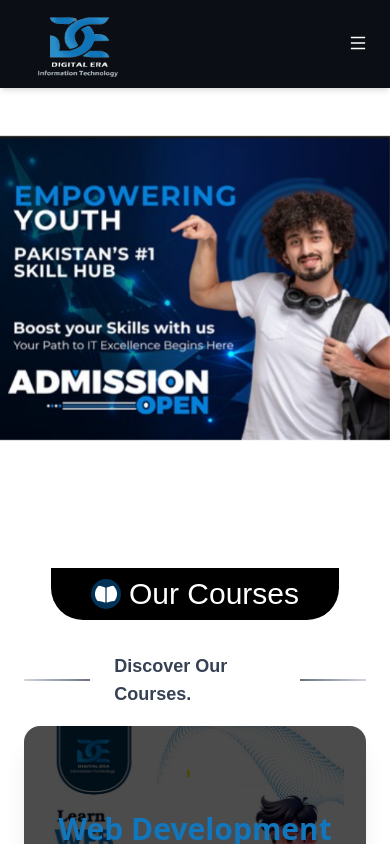
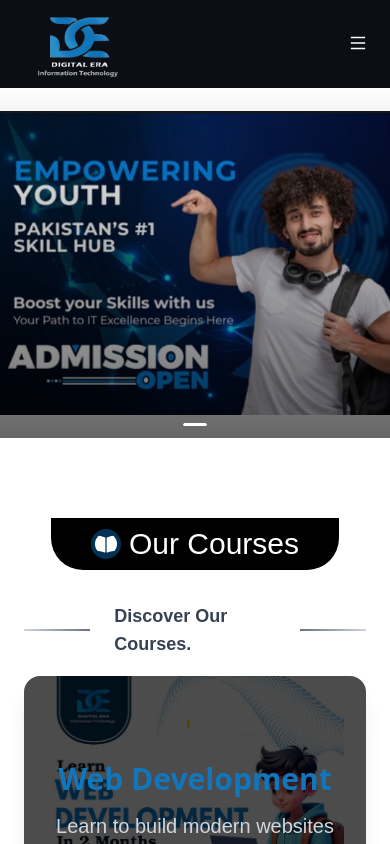
Before and after one commit to hassan-qureshii/DigitalEra-Institute, a React (Vite) app: page / in a window 390 px wide. Shown: the top 844 px of the page. Built offline with nearby package versions, Linux system fonts and the light colour scheme.

Commit message:
Some changes in Bg-images

```diff
--- a/src/Components/Content.jsx
+++ b/src/Components/Content.jsx
@@ -10,7 +10,6 @@ import Slide3 from "../assets/Slide3.png";
 // Mobile images
 import PhoneSlide1 from "../assets/PhoneSlide1.png";
 
-
 import Instructor from "./Instructor";
 import Banner from "./Banner";
 import Courses from "./Courses";
@@ -19,55 +18,79 @@ import Footer from "./Footer";
 const Content = () => {
   const [isMobile, setIsMobile] = useState(false);
 
-  // Detect screen width and set mobile or desktop mode
+  // 🧠 Detect screen width and set mobile or desktop mode
   useEffect(() => {
     const handleResize = () => {
-      setIsMobile(window.innerWidth >= 380 && window.innerWidth <= 500);
+      setIsMobile(window.innerWidth <= 500);
     };
-    handleResize(); // check on mount
+    handleResize(); // Check once on component mount
     window.addEventListener("resize", handleResize);
     return () => window.removeEventListener("resize", handleResize);
   }, []);
 
-  // Choose images based on screen size
-  const slides = isMobile
-    ? [PhoneSlide1]
-    : [Slide1, Slide2, Slide3];
+  // 🖼️ Choose images based on screen size
+  const slides = isMobile ? [PhoneSlide1] : [Slide1, Slide2, Slide3];
 
   return (
-    <div className="w-screen h-screen">
+    <div className="w-screen bg-white">
+      {/* 🏞️ Hero Carousel */}
       <Carousel
         autoplay
         autoplaySpeed={3000}
         dotPosition="bottom"
         effect="fade"
         infinite
-        className="w-full h-full"
+        className="w-full"
       >
         {slides.map((img, index) => (
           <div
             key={index}
-            className="relative w-full h-[400px] md:min-h-screen"
+            className="
+              relative w-full
+              h-[350px]       /* Very small screens */
+              sm:h-[400px]    /* Slightly larger phones (≥640px) */
+              md:h-[600px]    /* Tablets and small laptops */
+              lg:min-h-screen /* Desktop screens */
+            "
           >
+            {/* Background Image */}
             <div
               className="absolute inset-0 bg-center bg-contain md:bg-cover bg-no-repeat"
               style={{ backgroundImage: `url(${img})` }}
             />
-            <div className="absolute inset-0 flex items-center justify-center" />
+
+            {/* Optional: Dark gradient overlay */}
+            <div className="absolute inset-0 bg-gradient-to-t from-black/60 via-black/30 to-transparent" />
+
+            {/* Optional: If you want to place text or buttons on slides */}
+            {/* <div className="absolute inset-0 flex flex-col items-center justify-center text-white text-center px-4">
+              <h1 className="text-2xl sm:text-3xl md:text-5xl font-bold mb-4">
+                Welcome to Our Platform
+              </h1>
+              <p className="text-sm sm:text-base md:text-lg max-w-xl">
+                Learn, grow, and build your future with us.
+              </p>
+            </div> */}
           </div>
         ))}
       </Carousel>
 
-      {/* Our Courses*/}
-      <Courses />
+      {/* 📚 Courses Section */}
+      <div className="mt-10 md:mt-16">
+        <Courses />
+      </div>
 
-      {/* Banner */}
-      <Banner />
+      {/* 🪧 Banner Section */}
+      <div className="mt-10 md:mt-20">
+        <Banner />
+      </div>
 
-      {/* Instructor */}
-      <Instructor />
+      {/* 👨‍🏫 Instructor Section */}
+      <div className="mt-10 md:mt-20">
+        <Instructor />
+      </div>
 
-      {/* Footer */}
+      {/* 🦶 Footer */}
       <Footer />
     </div>
   );
```
